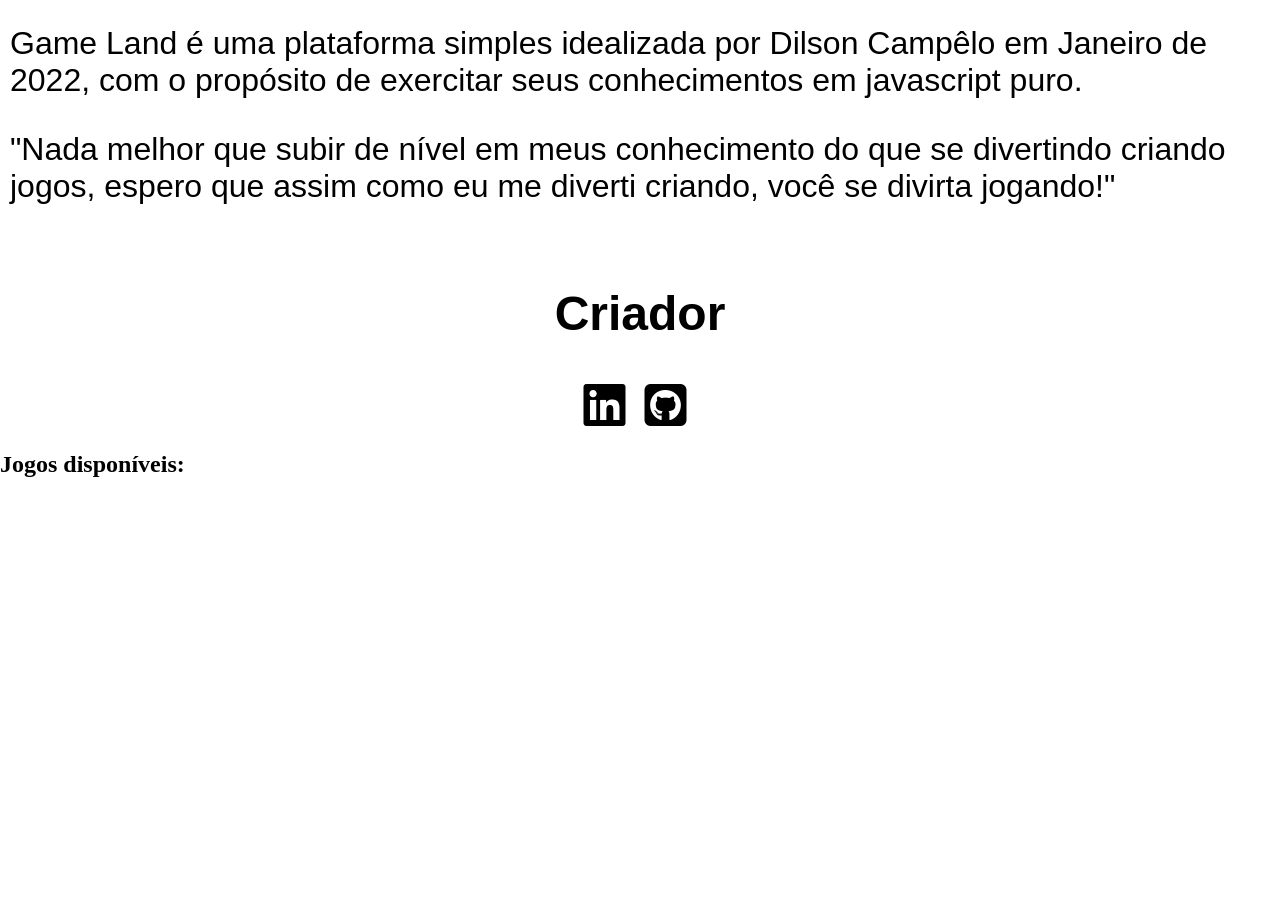
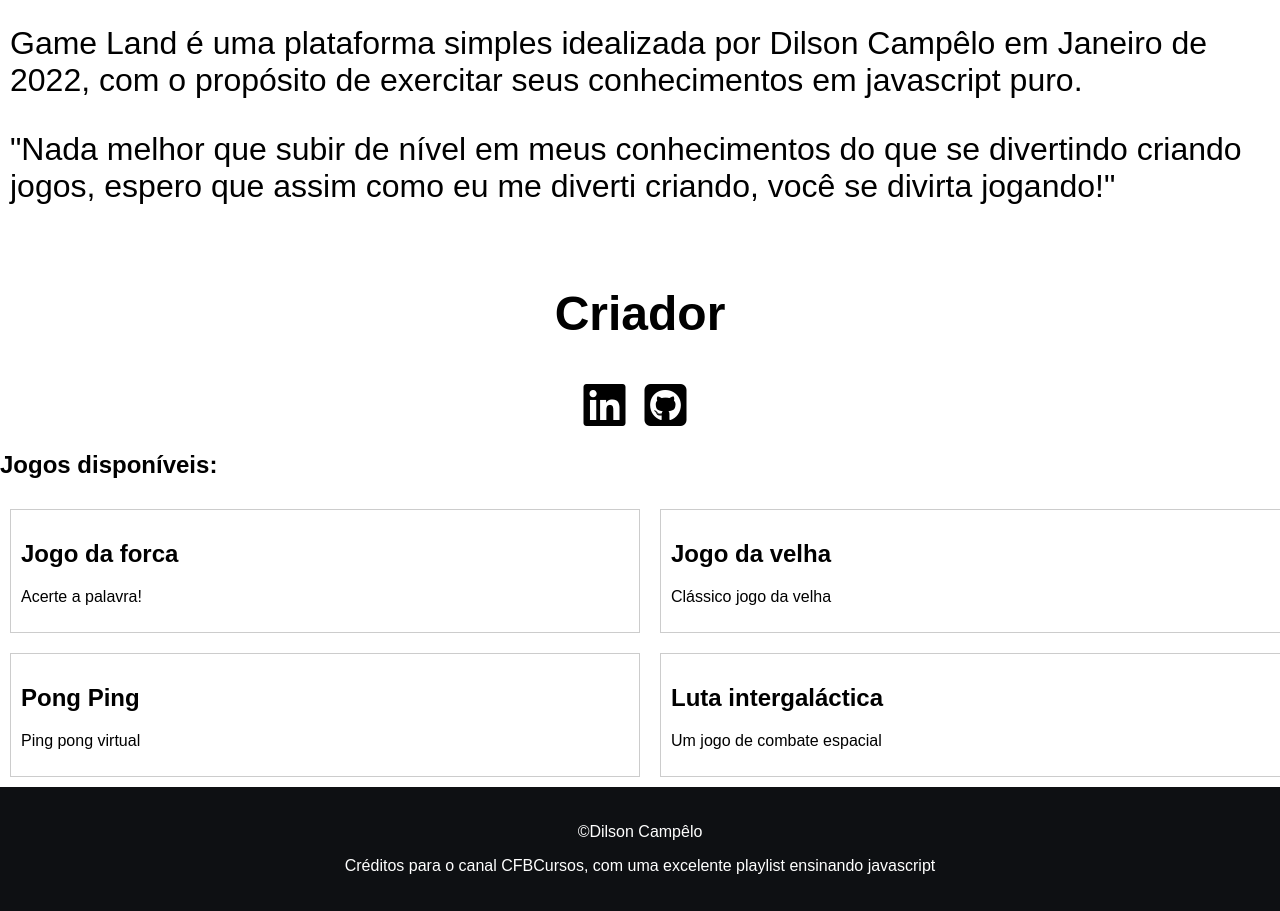
Before and after one commit to dilsoncampelo10/GameLand, a plain HTML site: page index.html in a window 1280 px wide. Shown: the part 680-1591 px from the top of the page. Before the commit the page ends 1178 px from the top, so only its background shows below. Drawn offline with Linux system fonts and the light colour scheme.

Commit message:
Terminando pagina principal

```diff
--- a/css/style.css
+++ b/css/style.css
@@ -2,6 +2,8 @@
 
 body{
     margin: 0;
+    box-sizing: border-box;
+    font-family: Arial, Helvetica, sans-serif;
 }
 
 /*Cabeçalho*/
@@ -75,16 +77,13 @@ body{
     width: 700px;
     opacity: 100%;
     text-shadow: 5px 5px 15px black;
-    font-family: Arial, Helvetica, sans-serif;
 }
 
 .descricao{
-    font-family: Arial, Helvetica, sans-serif;
     padding: 10px;
     font-size: 2rem;
 }
 .redes{
-    font-family: Arial, Helvetica, sans-serif;
     text-align: center;
     font-size: 2rem;
 }
@@ -95,3 +94,35 @@ body{
     font-size: 3rem;
     margin-right: 10px;
 }
+/*Jogos*/
+#painel{
+    display: grid;
+    grid-template-columns: 1fr 1fr;
+}
+.area-jogos{
+    width: 1300px;
+    margin: auto;
+}
+.jogo{
+    border: 1px solid #ccc;
+    padding: 10px;
+    margin: 10px;
+}
+
+/*Rodape*/
+footer{
+    background-color: #0e1013;
+    position: absolute;
+    width: 100%;
+    color: white;
+    text-align: center;
+    padding: 20px 0;
+}
+
+footer a{
+    color: white;
+    text-decoration: none;
+}
+footer a:hover{
+    text-decoration: underline;
+}
--- a/index.html
+++ b/index.html
@@ -39,7 +39,7 @@
         <div class="descricao">
             <h1>O que é Game Land?</h1>
             <p>Game Land é uma plataforma simples idealizada por Dilson Campêlo em Janeiro de 2022, com o propósito de exercitar seus conhecimentos em javascript puro.</p>
-            <p>"Nada melhor que subir de nível em meus conhecimento do que se divertindo criando jogos, espero que assim como eu me diverti criando, você se divirta jogando!"</p>
+            <p>"Nada melhor que subir de nível em meus conhecimentos do que se divertindo criando jogos, espero que assim como eu me diverti criando, você se divirta jogando!"</p>
         </div>
         <div class="redes">
             <h2>Criador</h2>
@@ -47,12 +47,22 @@
             <a href="https://github.com/dilsoncampelo10" target="_black"><i class="fab fa-github-square"></i></a>
         </div>
     </section>
-    <section>
+    <section class="area-jogos">
         <h1>Jogos disponíveis:</h1>
+        <div id="painel">
+
+        </div>
     </section>
+
+    <footer>
+        <p>&copy;Dilson Campêlo</p>
+        <p>Créditos para o canal <a href="https://www.youtube.com/c/cfbcursos" target="_blank">CFBCursos</a>, com uma excelente playlist ensinando javascript</p>
+    </footer>
      <!--Js do Font Awesome-->
      <script src="https://kit.fontawesome.com/ceb73a0603.js" crossorigin="anonymous"></script>
      <!--Js do app-->
+     <script src="js/app.js"></script>
     <script src="js/slide.js"></script>
+
 </body>
 </html>
--- /dev/null
+++ b/js/app.js
@@ -0,0 +1,45 @@
+const jogos = [
+    {
+        titulo: 'Jogo da forca',
+        descricao:'Acerte a palavra!',
+        img: '',
+        page: 'forca.html'
+
+    },
+    {
+        titulo: 'Jogo da velha',
+        descricao:'Clássico jogo da velha',
+        img: '',
+        page: 'velha.html'
+    },
+    {
+        titulo:'Pong Ping',
+        descricao:'Ping pong virtual',
+        img: '',
+        page: 'pong.html'
+    },
+    {
+        titulo:'Luta intergaláctica',
+        descricao: 'Um jogo de combate espacial',
+        img: '',
+        page: 'nave.html'
+    }
+]
+
+let criarJogos = () =>{
+    let painel = document.getElementById('painel');
+
+    for(let i=0;i<jogos.length;i++){
+        painel.innerHTML += `
+        <div class='jogo'>
+            <h1>`+jogos[i].titulo+`</h1>
+            <p>`+jogos[i].descricao+`</p>
+            <img src='`+jogos[i].img+ `alt=`+jogos[i].titulo+`
+            <a href=`+jogos[i].page+`>Jogar</a>
+        </div>
+    `
+    }
+
+}
+
+criarJogos();
```
Also changed, not shown: js/slide.js (line endings or trailing spaces).
